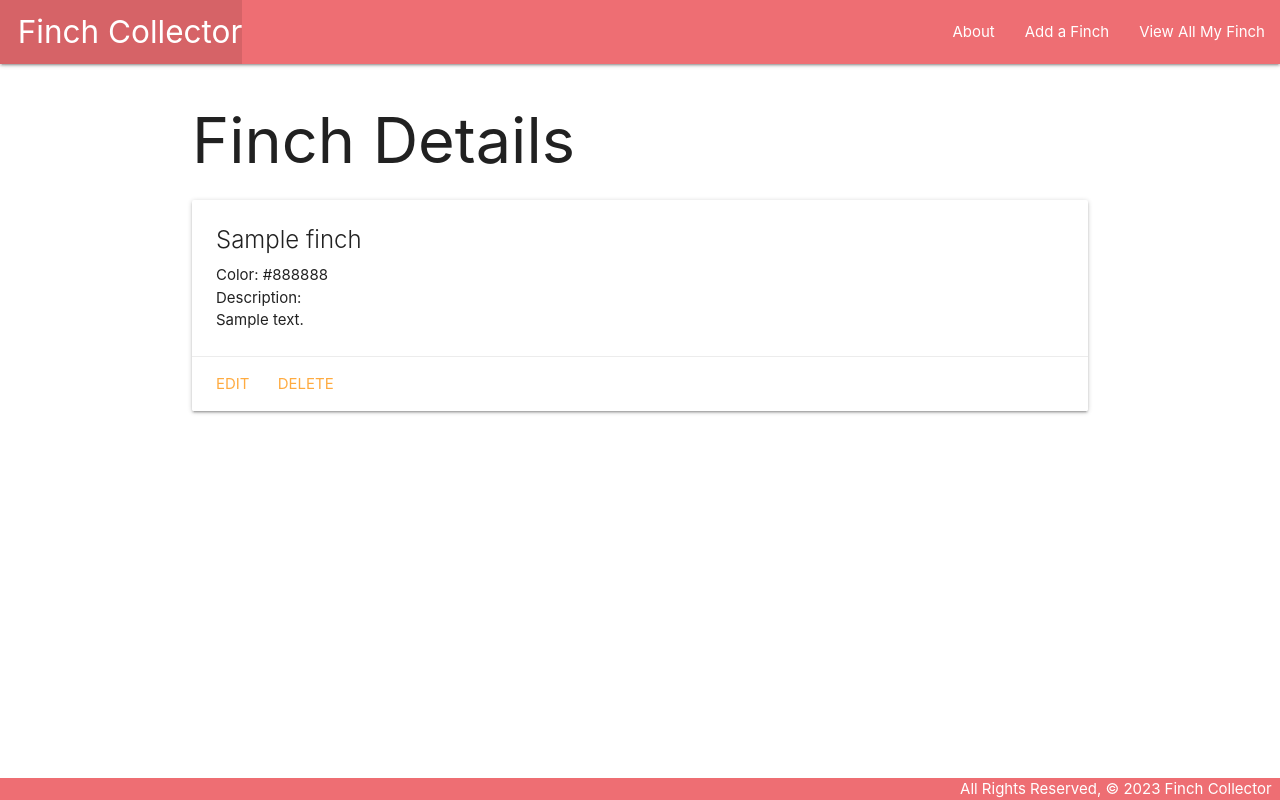
After one commit to aunshpatel/finchcollector, a Django app: page /finchs/1/ in a window 1280 px wide. The commit adds this page. Run offline with Django 4.2, Linux system fonts and the light colour scheme; tables that the repository leaves empty hold one stand-in row (values such as "Sample post").

Commit message:
Add, edit and delete finch functionailty

```diff
--- a/main_app/models.py
+++ b/main_app/models.py
@@ -1,7 +1,14 @@
 from django.db import models
+from django.urls import reverse
 
 # Create your models here.
 class Finch(models.Model):
     name =  models.CharField(max_length=100)
     color = models.CharField(max_length=100)
     description = models.TextField(max_length=250)
+
+    def __str__(self) -> str:
+        return f'{self.name} ({self.id})'
+
+    def get_absolute_url(self):
+        return reverse('detail', kwargs={'finch_id':self.id})
--- a/main_app/templates/base.html
+++ b/main_app/templates/base.html
@@ -17,8 +17,9 @@
           <li><a href="/" class="left brand-logo">&nbsp;&nbsp;Finch Collector</a></li>
         </ul>
         <ul class="right">
-          <li><a href="/about">About</a></li>
-          <li><a href="/finch">View All My Finch</a></li>
+          <li><a href="{% url 'about' %}">About</a></li>
+          <li><a href="{% url 'finchs_create' %}">Add a Finch</a></li>
+          <li><a href="{% url 'index' %}">View All My Finch</a></li>
         </ul>
       </div>
     </nav>
@@ -28,7 +29,7 @@
     {% endblock %}
   </main>
   <footer class="page-footer">
-    <div class="right">All Rights Reserved, &copy; 2023 Cat Collector &nbsp;</div>
+    <div class="right">All Rights Reserved, &copy; 2023 Finch Collector &nbsp;</div>
   </footer>
 </body>
 </html>
--- /dev/null
+++ b/main_app/templates/finchs/detail.html
@@ -0,0 +1,18 @@
+{% extends 'base.html' %}
+{% block content %}
+
+<h1>Finch Details</h1>
+
+<div class="card">
+  <div class="card-content">
+    <span class="card-title">{{ finch.name }}</span>
+    <p>Color: {{ finch.color }}</p>
+    <p>Description: {{ finch.description|linebreaks }}</p>
+  </div>
+  <div class="card-action">
+    <a href="{% url 'finchs_update' finch.id %}">Edit</a>
+    <a href="{% url 'finchs_delete' finch.id %}">Delete</a>
+  </div>
+</div>
+
+{% endblock %}
--- a/main_app/templates/finchs/index.html
+++ b/main_app/templates/finchs/index.html
@@ -5,7 +5,7 @@
 
 {% for finch in finchs %}
 <!-- <a href="/finchs/{{ finch.id }}"> -->
-  <a href="#">
+  <a href="{% url 'detail' finch.id %}">
   <div class="card">
     <div class="card-content">
       <span class="card-title">{{ finch.name }}</span>
--- a/main_app/urls.py
+++ b/main_app/urls.py
@@ -4,5 +4,9 @@ from . import views
 urlpatterns = [
     path('', views.home, name='home'),
     path('about/', views.about, name='about'),
-    path('finch/', views.finchs_index, name='index'),
+    path('finchs/', views.finchs_index, name='index'),
+    path('finchs/<int:finch_id>/', views.finchs_detail, name='detail'),
+    path('finchs/create/', views.FinchCreate.as_view(), name='finchs_create'),
+    path('finchs/<int:pk>/update', views.FinchUpdate.as_view(), name='finchs_update'),
+    path('finchs/<int:pk>/delete', views.FinchDelete.as_view(), name='finchs_delete'),
 ]
--- a/main_app/views.py
+++ b/main_app/views.py
@@ -1,5 +1,6 @@
 from django.shortcuts import render
 from .models import Finch
+from django.views.generic.edit import CreateView, UpdateView, DeleteView
 
 # Create your views here.
 def home(request):
@@ -13,3 +14,21 @@ def finchs_index(request):
     return render(request, 'finchs/index.html',{
         'finchs':finchs
     })
+
+def finchs_detail(request, finch_id):
+    finch = Finch.objects.get(id=finch_id)
+    return render(request, 'finchs/detail.html',{
+        'finch':finch
+    })
+
+class FinchCreate(CreateView):
+    model = Finch
+    fields = '__all__'
+
+class FinchUpdate(UpdateView):
+    model = Finch
+    fields=['name','color','description']
+
+class FinchDelete(DeleteView):
+    model = Finch
+    success_url='/finchs'
```
Also changed, not shown: main_app/templates/main_app/finch_confirm_delete.html (added, +13 -0 lines), main_app/templates/main_app/finch_form.html (added, +20 -0 lines).
